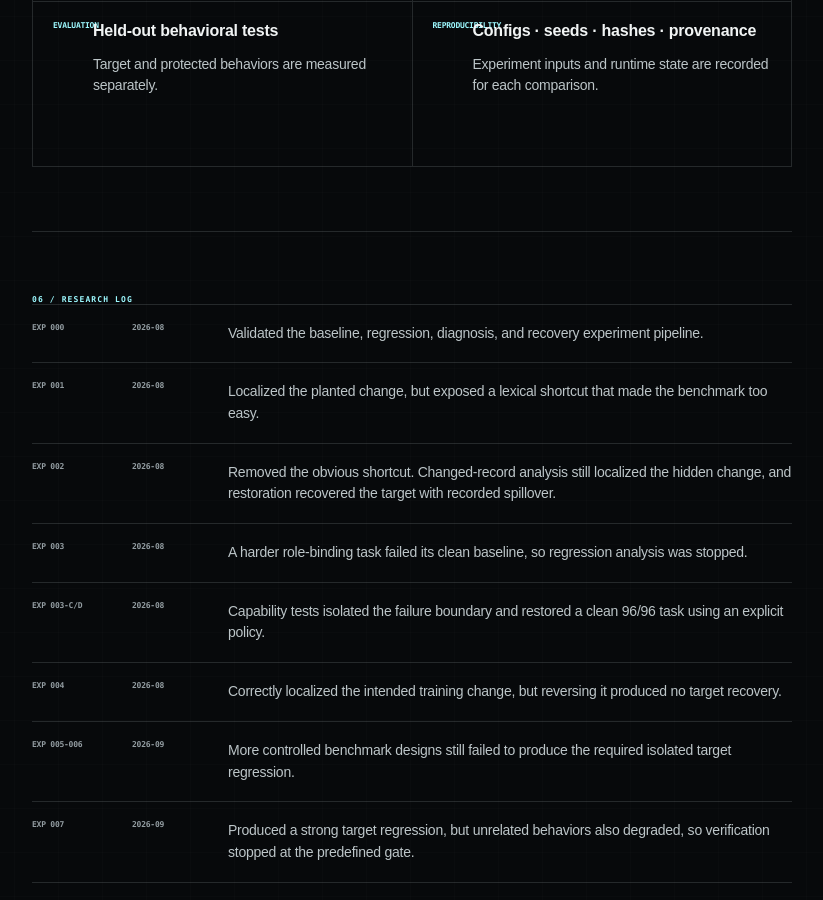
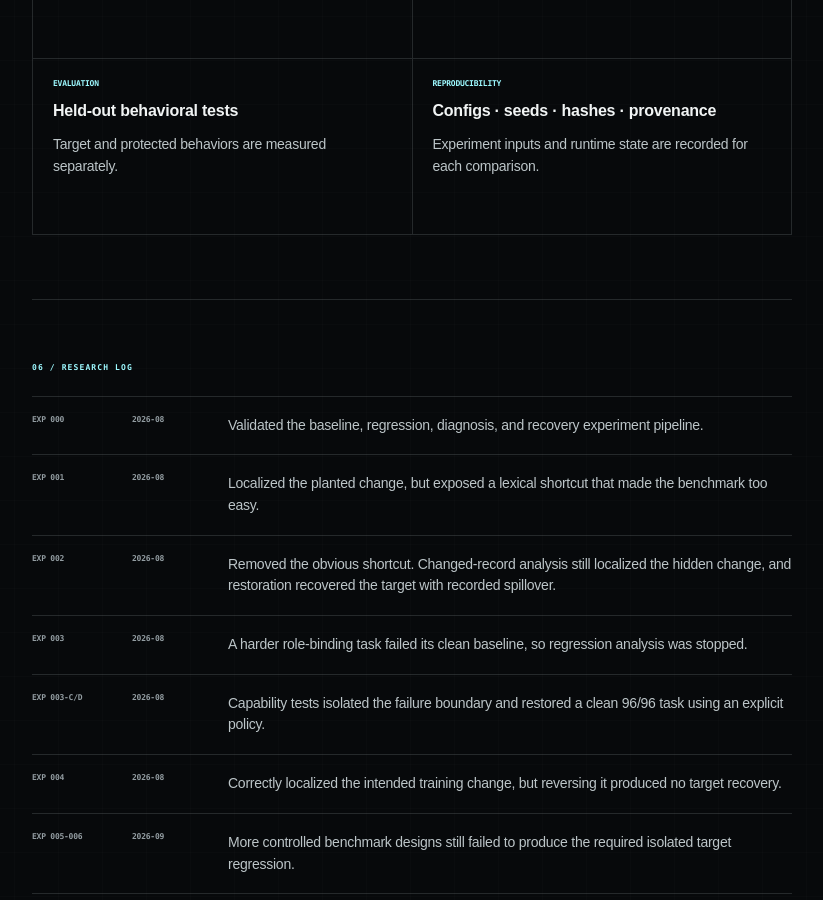
Before and after one commit to Kushrishi/kushrishi.com, a Next.js app: page /research/model-regression-forensics in a window 1280 px wide. Shown: the part 3680-4580 px from the top of the page, without its empty margins (382-1205 px from the left). Built offline with nearby package versions, Linux system fonts and the light colour scheme.

Commit message:
Polish portfolio research layout

```diff
--- a/app/globals.css
+++ b/app/globals.css
@@ -928,3 +928,67 @@ svg {
     padding-top: 60px;
   }
 }
+
+/* Final research-page visual polish */
+
+/* Technical Snapshot uses descriptive labels rather than the single-letter
+   A/B/C/D markers used by the Approach section. Keep those labels above the
+   card title so longer words never collide with the content. */
+.technical-grid > div {
+  min-height: 176px;
+  display: flex;
+  flex-direction: column;
+  align-items: flex-start;
+  gap: 0;
+}
+
+.technical-grid span {
+  display: block;
+  margin-bottom: 12px;
+  line-height: 1.2;
+}
+
+.technical-grid strong {
+  display: block;
+  width: 100%;
+  font-size: 16px;
+  line-height: 1.35;
+}
+
+.technical-grid p {
+  grid-column: auto;
+  width: 100%;
+  margin: 12px 0 0;
+  font-size: 14px;
+  line-height: 1.55;
+}
+
+/* The Research Log has no large heading beneath its section label, unlike
+   the surrounding sections, so give the table equivalent breathing room. */
+#log .research-log {
+  margin-top: 24px;
+}
+
+/* Indicate the active experiment without turning the historical log into
+   a dashboard or changing its established layout. */
+#log .research-log > div:last-child span,
+#log .research-log > div:last-child time {
+  color: var(--accent);
+}
+
+/* Make the repository destination read as a deliberate compact action
+   rather than a padded inline text fragment. */
+.code-placeholder {
+  display: inline-flex;
+  align-items: center;
+  width: auto;
+  max-width: 100%;
+}
+
+/* Keep the technical cards comfortable on small screens as they collapse
+   from two columns to one. */
+@media (max-width: 680px) {
+  .technical-grid > div {
+    min-height: 0;
+  }
+}
--- a/app/page.tsx
+++ b/app/page.tsx
@@ -35,7 +35,7 @@ export default function Home() {
             evaluate systems where reliability, measurement, and rigorous testing matter.
           </p>
           <div className="hero-actions">
-            <a className="button button-primary" href="#research">Enter the lab <span>↗</span></a>
+            <a className="button button-primary" href="#research">Explore research <span>↗</span></a>
             <a className="button" href="https://github.com/Kushrishi" target="_blank" rel="noreferrer">View GitHub</a>
           </div>
         </div>
@@ -61,7 +61,7 @@ export default function Home() {
                 change is difficult. This project tests a workflow that narrows the likely cause,
                 reverses that change, retrains the model, and measures whether the behavior recovers.
               </p>
-              <Link className="text-link" href="/research/model-regression-forensics" prefetch={false}>Enter project →</Link>
+              <Link className="text-link" href="/research/model-regression-forensics" prefetch={false}>View research →</Link>
             </div>
             <div className="research-meta">
               <div><span>QUESTION</span><strong>Which training change caused the regression?</strong></div>
@@ -132,7 +132,7 @@ export default function Home() {
 
       <footer>
         <div>
-          <div className="footer-kicker">BUILD / MEASURE / QUESTION / REPEAT</div>
+          <div className="footer-kicker">BUILD / MEASURE / VALIDATE / ITERATE</div>
           <h2>LET&apos;S BUILD<br />WHAT&apos;S MISSING.</h2>
         </div>
         <div className="footer-links">
--- a/app/research/model-regression-forensics/page.tsx
+++ b/app/research/model-regression-forensics/page.tsx
@@ -261,6 +261,11 @@ export default function ResearchPage() {
                 <span>NEXT GATE</span>
                 <b>independent restoration and retraining</b>
               </div>
+
+              <div className="experiment-row">
+                <span>CAUSAL RESULT</span>
+                <b>not claimed at the current stage</b>
+              </div>
             </div>
           </section>
 
@@ -314,7 +319,7 @@ export default function ResearchPage() {
 
             <h2>Controlled fine-tuning with reproducible experiment state.</h2>
 
-            <div className="method-grid">
+            <div className="method-grid technical-grid">
               <div>
                 <span>MODEL</span>
                 <strong>SmolLM2-360M-Instruct</strong>
@@ -401,16 +406,6 @@ export default function ResearchPage() {
             </Link>
           </section>
 
-          <div className="note-box">
-            <span>STATUS / 2026-09</span>
-
-            <p>
-              Experiment 008 remains in progress. The clean reference model
-              passed 96/96 held-out cases. No causal result is claimed unless
-              the candidate and restoration stages also satisfy the criteria
-              defined before training.
-            </p>
-          </div>
         </div>
       </section>
     </main>
```
